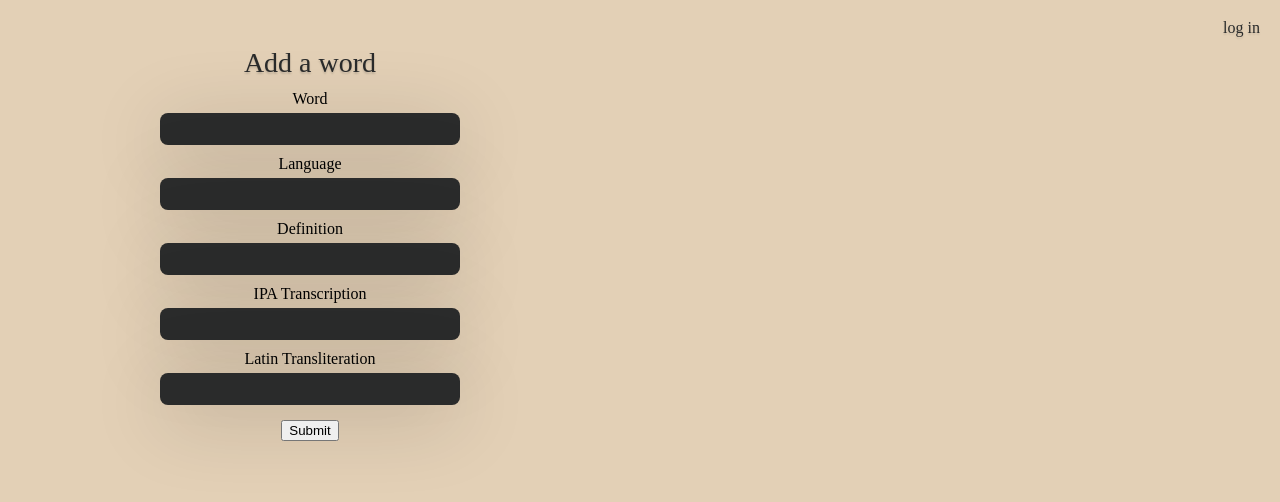
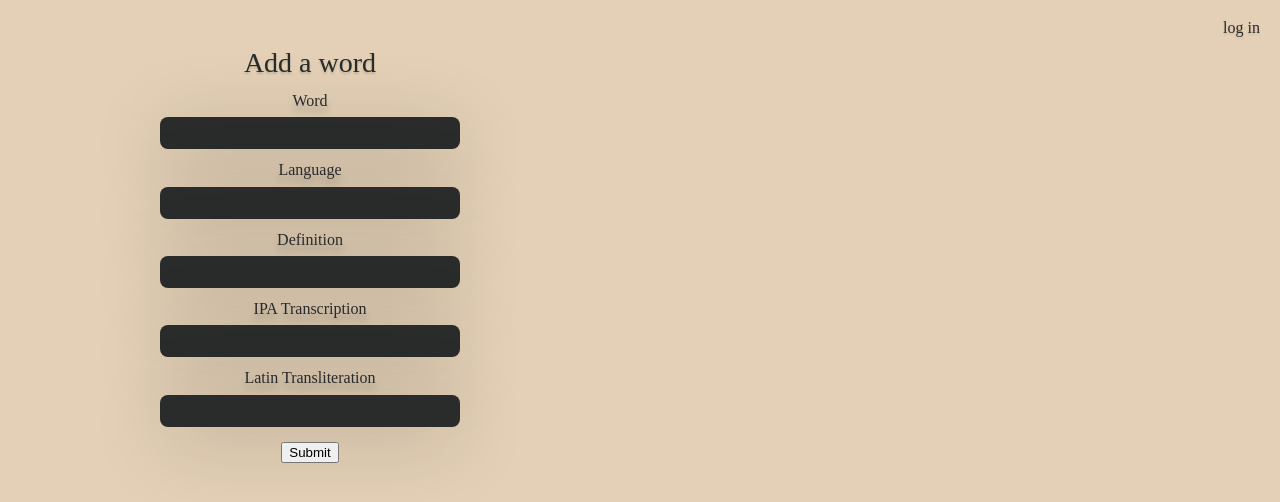
Before and after one commit to ravrahn/etymograph, a Flask app: template templates/addword.html in a window 1280 px wide. Shown: the top 502 px of the page. Run offline with Flask 2, Linux system fonts and the light colour scheme; the template is opened without the code that fills it: values that come from a table or form of the project are taken from there, others are empty; parts of the project's set-up code (start-up, migrations or seed data) failed here and were passed over; some libraries are stand-ins or nearby versions; some web fonts are replaced.

Commit message:
Add label to common font.

```diff
--- a/static/css/style.css
+++ b/static/css/style.css
@@ -60,7 +60,7 @@ html {
     text-decoration: none;
 }
 
-h1, h2, h3, h4, h5, p, a {
+h1, h2, h3, h4, h5, p, a, label {
   color: #2a2b2b;
   font-family: "Minion-pro", serif;
   font-style: normal;
@@ -267,7 +267,6 @@ input.reg-form {
 }
 
 div.addword-form-title {
-    align-text: left;
     margin: 5px 0 5px 0;
 }
 .addword-form {
```
